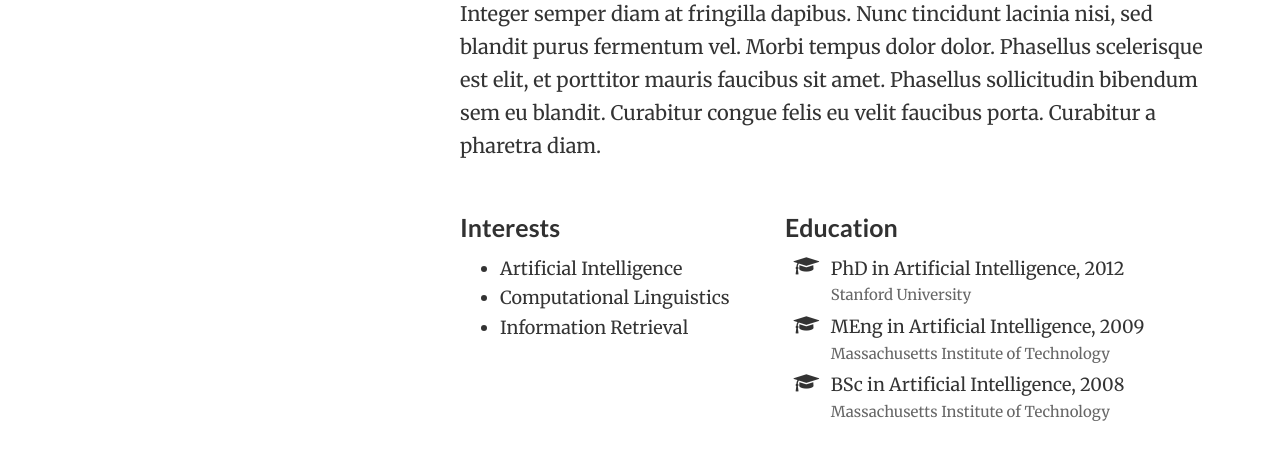
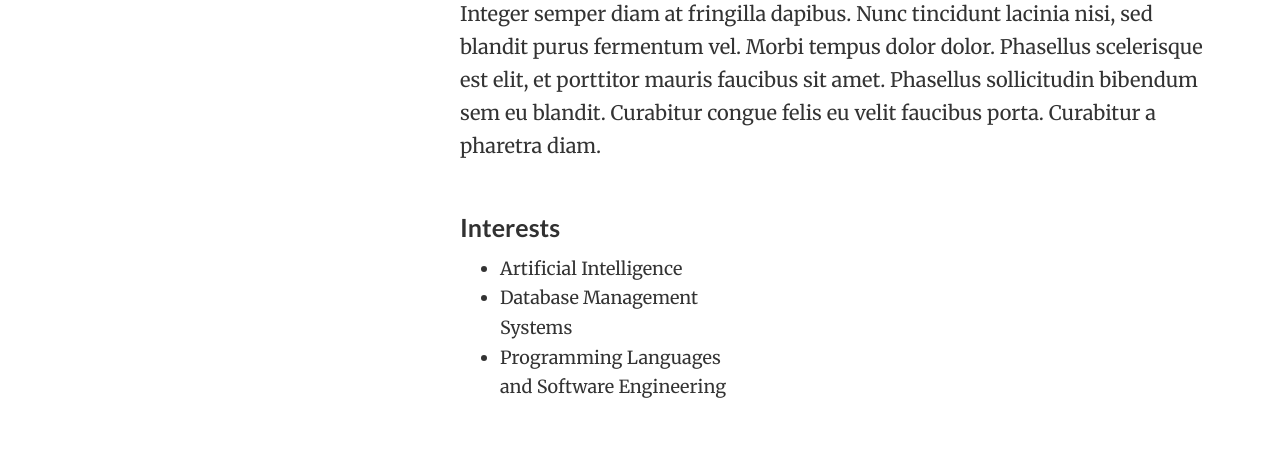
Before and after one commit to Liam-Wang/myblog, a plain HTML site: page public/index.html in a window 1280 px wide. Shown: the part 543-1002 px from the top of the page. Drawn offline with nearby package versions, Linux system fonts and the light colour scheme; files whose address does not match are found by name.

Commit message:
change interests

```diff
--- a/public/index.html
+++ b/public/index.html
@@ -161,45 +161,14 @@
 
               <li>Artificial Intelligence</li>
 
-              <li>Computational Linguistics</li>
+              <li>Database Management Systems</li>
 
-              <li>Information Retrieval</li>
+              <li>Programming Languages and Software Engineering</li>
 
             </ul>
           </div>
 
 
-
-          <div class="col-sm-7">
-            <h3>Education</h3>
-            <ul class="ul-edu fa-ul">
-
-              <li>
-                <i class="fa-li fa fa-graduation-cap"></i>
-                <div class="description">
-                  <p class="course">PhD in Artificial Intelligence, 2012</p>
-                  <p class="institution">Stanford University</p>
-                </div>
-              </li>
-
-              <li>
-                <i class="fa-li fa fa-graduation-cap"></i>
-                <div class="description">
-                  <p class="course">MEng in Artificial Intelligence, 2009</p>
-                  <p class="institution">Massachusetts Institute of Technology</p>
-                </div>
-              </li>
-
-              <li>
-                <i class="fa-li fa fa-graduation-cap"></i>
-                <div class="description">
-                  <p class="course">BSc in Artificial Intelligence, 2008</p>
-                  <p class="institution">Massachusetts Institute of Technology</p>
-                </div>
-              </li>
-
-            </ul>
-          </div>
 
 
         </div>
```
Also changed, not shown: 1 other file.
